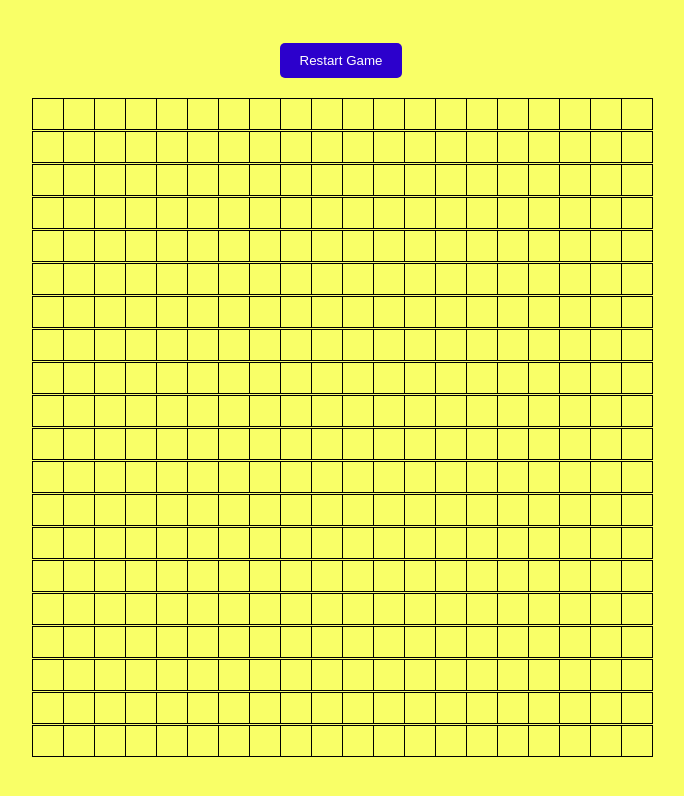
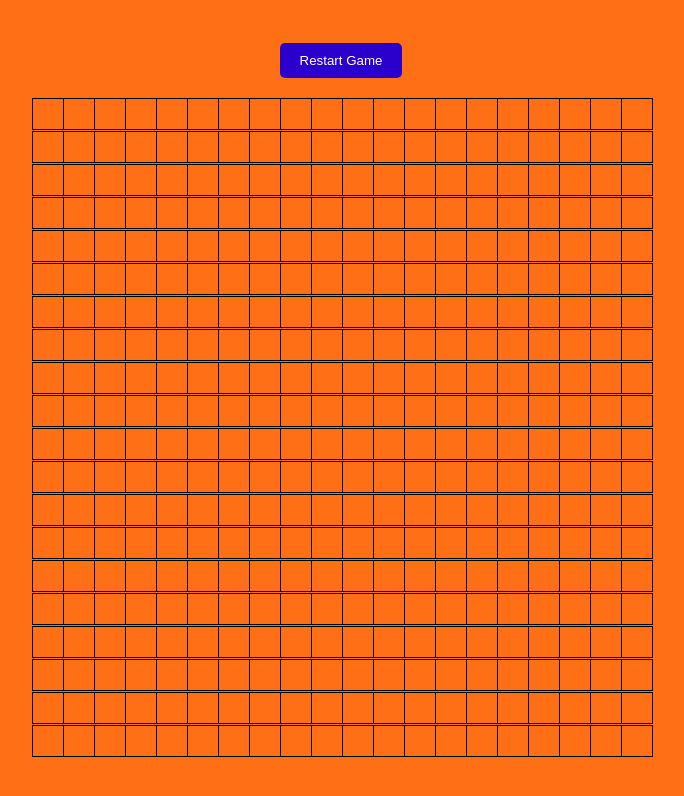
Before and after one commit to fakihiya/Jeu-Tic-Tac-Toe-20x20-en-JavaScript, a plain HTML site: page index.html in a window 1280 px wide. Shown: the whole page, without its empty margins (299-983 px from the left). Drawn offline with Linux system fonts and the light colour scheme.

Commit message:
initial commit

```diff
--- a/style.css
+++ b/style.css
@@ -5,7 +5,7 @@ body {
     height: 100vh;
     margin: 0;
     font-family: Arial, sans-serif;
-    background-color: #f7ff10a2; /* Optional: A subtle background color */
+    background-color: #ff6606ee; /* Optional: A subtle background color */
 }
 
 #game {
```
